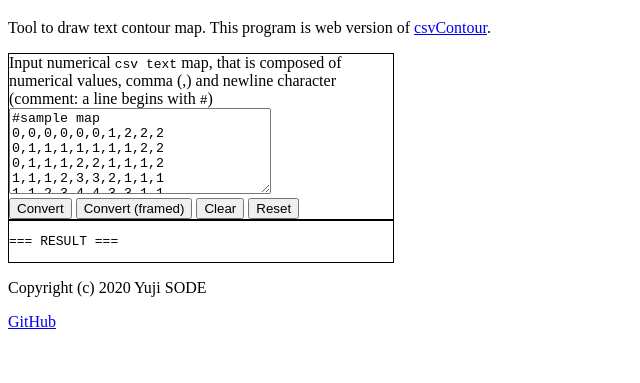
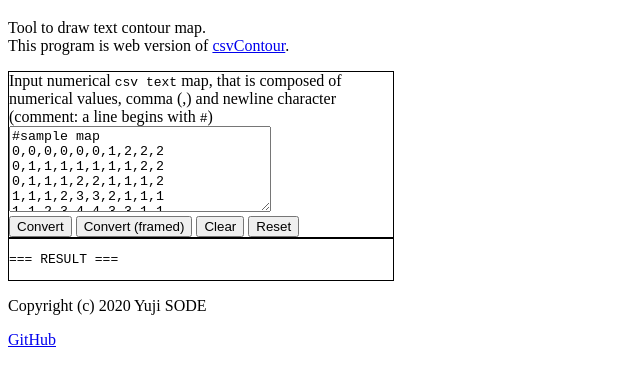
Before and after one commit to YujiSODE/csvContour, a plain HTML site: page index.html in a window 1280 px wide. Shown: the part 61-444 px from the top of the page, without its empty margins (0-640 px from the left). Drawn offline with Linux system fonts and the light colour scheme.

Commit message:
Add files via upload

```diff
--- a/index.html
+++ b/index.html
@@ -35,7 +35,7 @@
 	<body>
 		<h1>csvContour</h1>
 		<p>
-			Tool to draw text contour map.
+			Tool to draw text contour map.<br>
 			This program is web version of <a href='https://github.com/YujiSODE/csvContour'>csvContour</a>.<br>
 		</p>
 		<!-- input -->
```
